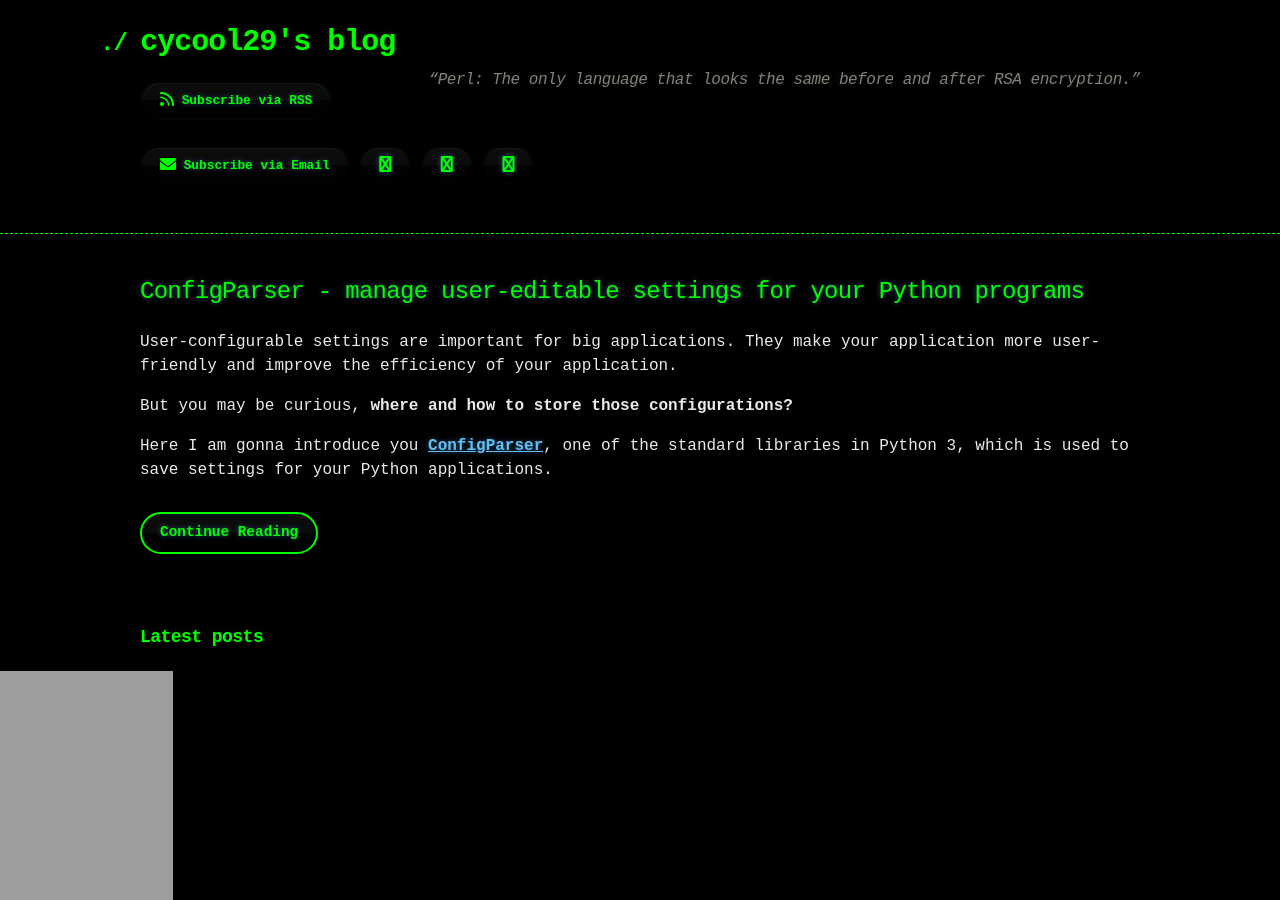
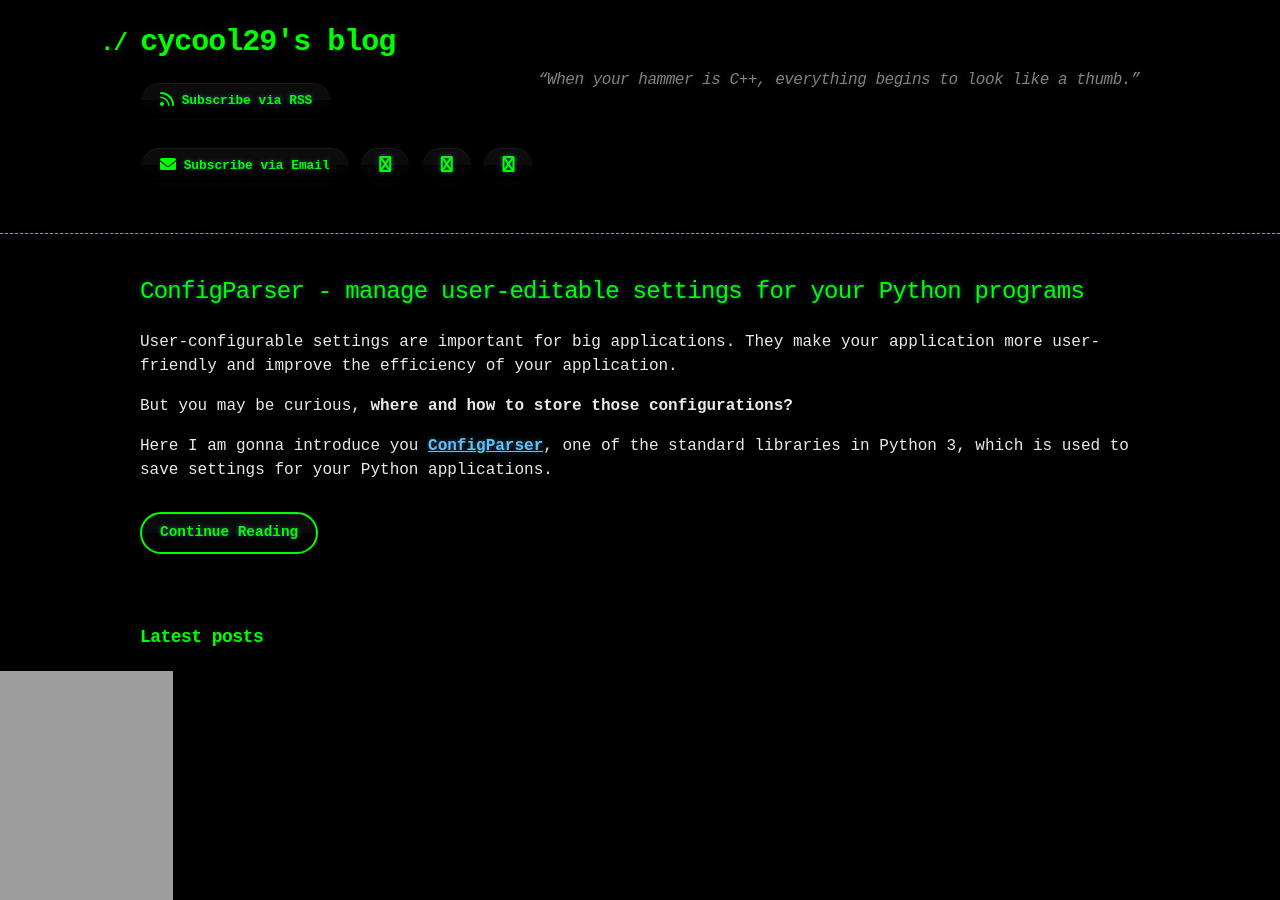
Before and after one commit to cycool29/cycool29.github.io, a Jekyll site: the page built from index.md, in a window 1280 px wide and 900 px high. Built offline with Jekyll 4.4.1, drawn with Linux system fonts in a browser that asks for light colours; a style sheet for code colours, icons or effects is not loaded.

Commit message:
Update quotes

```diff
--- a/_config.yml
+++ b/_config.yml
@@ -1,5 +1,5 @@
 title: cycool29's blog
-description: "“Perl: The only language that looks the same before and after RSA encryption.” "
+description: "“When your hammer is C++, everything begins to look like a thumb.” "
 bio: A high school student. Intermediate in Python, Git, Bash. Learning JavaScript. He/Him. "
 author: cycool29
 url: https://cycool29.github.io
```
